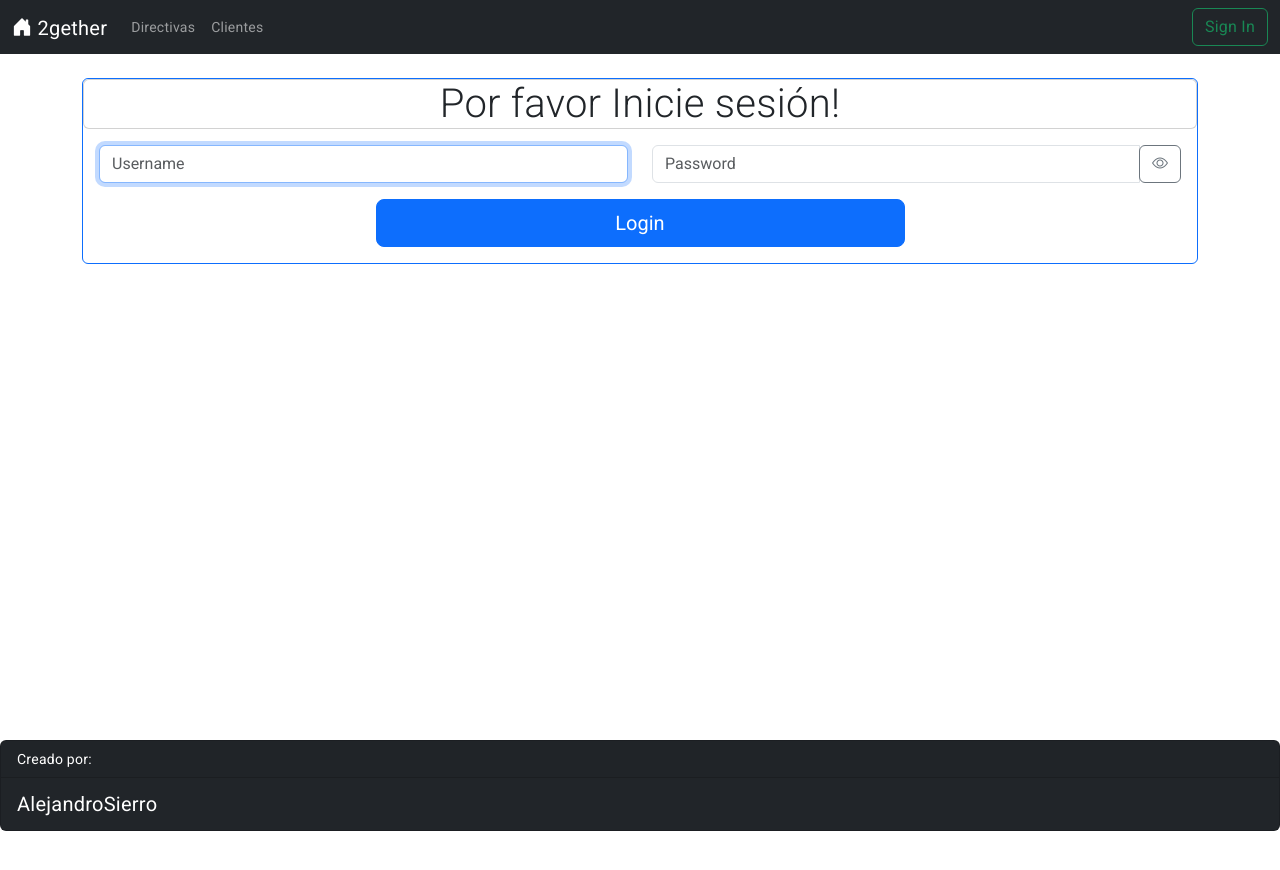
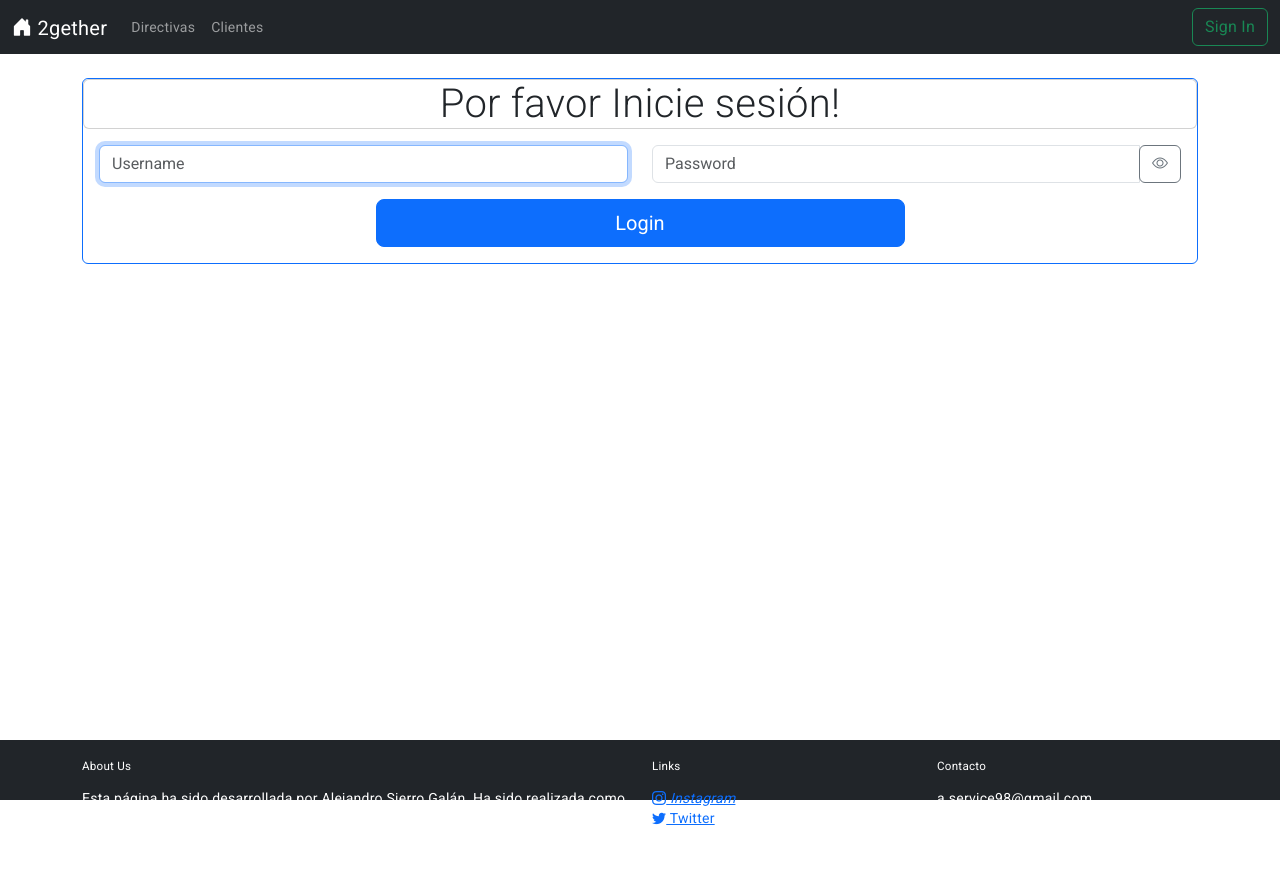
Before and after one commit to Sierro98/clientManager-Frontend, an Angular app: page /login in a window 1280 px wide. Shown: the top 870 px of the page. Before the commit the page ends 831 px from the top, so only its background shows below. Built offline with nearby package versions, Linux system fonts and the light colour scheme.

Commit message:
mid sec 17

```diff
--- a/src/app/app.component.html
+++ b/src/app/app.component.html
@@ -1,5 +1,5 @@
 <app-header></app-header>
-<div class="container my-3 pb-4">
+<div class="container my-3">
   <router-outlet></router-outlet>
 </div>
 <app-footer></app-footer>
--- a/src/app/app.module.ts
+++ b/src/app/app.module.ts
@@ -21,6 +21,7 @@ import { AuthGuard } from './views/usuarios/guards/auth.guard';
 import { RoleGuard } from './views/usuarios/guards/role.guard';
 import { TokenInterceptor } from './views/usuarios/interceptors/token.interceptor';
 import { AuthInterceptor } from './views/usuarios/interceptors/auth.interceptor';
+import { DetalleComponent } from './views/facturas/detalle.component';
 
 registerLocaleData(localeES, 'es');
 
@@ -55,6 +56,7 @@ const routes: Routes = [
     PaginatorComponent,
     PerfilComponent,
     LoginComponent,
+    DetalleComponent,
   ],
   imports: [
     BrowserModule,
--- a/src/app/views/clientes/cliente.ts
+++ b/src/app/views/clientes/cliente.ts
@@ -1,3 +1,5 @@
+
+import { Factura } from '../facturas/models/factura';
 import { Region } from './region';
 
 export class Cliente {
@@ -8,4 +10,5 @@ export class Cliente {
   email: string;
   profilePicture: string;
   region: Region;
+  listaFactura: Factura[] = [];
 }
--- a/src/app/views/clientes/perfil/perfil.component.html
+++ b/src/app/views/clientes/perfil/perfil.component.html
@@ -30,7 +30,10 @@
                   </li>
                   <li class="list-group-item">{{ cliente?.region.nombre }}</li>
                 </ul>
-                <div class="input-group mb-3" *ngIf="authService.hasRole('ROLE_ADMIN')">
+                <div
+                  class="input-group mb-3"
+                  *ngIf="authService.hasRole('ROLE_ADMIN')"
+                >
                   <input
                     (change)="seleccionarFoto($event)"
                     type="file"
@@ -78,6 +81,34 @@
                 />
               </div>
             </div>
+            <div *ngIf="cliente?.listaFactura.length == 0" class="row">
+              <div class="alert alert-info my-4">
+                {{ cliente?.nombre }} no tiene facturas asociadas.
+              </div>
+            </div>
+            <div
+              *ngIf="cliente?.listaFactura.length > 0"
+              class="row table-responsive"
+            >
+              <table class="table table-bordered table-striped my-4">
+                <thead>
+                  <tr>
+                    <th>id</th>
+                    <th>descripcion</th>
+                    <th>fecha</th>
+                    <th>total</th>
+                  </tr>
+                </thead>
+                <tbody>
+                  <tr *ngFor="let factura of cliente.listaFactura">
+                    <td>{{ factura.id }}</td>
+                    <td>{{ factura.descripcion }}</td>
+                    <td>{{ factura.createAt }}</td>
+                    <td>{{ factura.importeTotal.toFixed(2) }}</td>
+                  </tr>
+                </tbody>
+              </table>
+            </div>
           </div>
         </div>
         <div class="modal-footer">
--- a/src/app/views/clientes/perfil/perfil.component.ts
+++ b/src/app/views/clientes/perfil/perfil.component.ts
@@ -22,7 +22,10 @@ export class PerfilComponent implements OnInit {
     public modalService: ModalService,
     public authService: AuthService
   ) {}
-  ngOnInit() {}
+  ngOnInit() {
+    console.log(this.cliente);
+
+  }
 
   seleccionarFoto(event) {
     this.fotoSeleccionada = event.target.files[0];
--- /dev/null
+++ b/src/app/views/facturas/detalle.component.html
@@ -0,0 +1 @@
+<p>detalle works!</p>
--- /dev/null
+++ b/src/app/views/facturas/models/factura.ts
@@ -0,0 +1,12 @@
+import { Cliente } from '../../clientes/cliente';
+import { ItemFactura } from './item-factura';
+
+export class Factura {
+  id: number;
+  descripcion: string;
+  observacion: string;
+  items: ItemFactura[] = [];
+  cliente: Cliente;
+  importeTotal: number;
+  createAt: string;
+}
--- /dev/null
+++ b/src/app/views/facturas/models/producto.ts
@@ -0,0 +1,5 @@
+export class Producto {
+  id: number;
+  nombre: string;
+  precio: number;
+}
--- a/src/app/views/footer/footer.component.html
+++ b/src/app/views/footer/footer.component.html
@@ -1,10 +1,27 @@
-<footer class="footer">
-  <div class="card text-bg-dark bg-dark">
-    <div class="card-header">Creado por:</div>
-    <div class="card-body">
-      <blockquote class="blockquote mb-0">
-        <p>{{ author.name + "" + author.surname }}</p>
-      </blockquote>
+<footer class="footer bg-dark text-white">
+  <div class="container">
+    <div class="row">
+      <div class="col-md-6 mt-3">
+        <h5>About Us</h5>
+        <p>Esta página ha sido desarrollada por Alejandro Sierro Galán. Ha sido realizada como práctica de Angular y Spring.</p>
+      </div>
+      <div class="col-md-3 mt-3">
+        <h5>Links</h5>
+        <ul class="list-unstyled">
+          <li><a href="#"><i class="bi bi-instagram"> Instagram</i></a></li>
+          <li><a href="#"><i class="bi bi-twitter"></i> Twitter</a></li>
+        </ul>
+      </div>
+      <div class="col-md-3 mt-3">
+        <h5>Contacto</h5>
+        <ul class="list-unstyled">
+          <li><i class="fas fa-envelope"></i> a.service98@gmail.com</li>
+        </ul>
+      </div>
+    </div>
+    <hr>
+    <div class="text-center">
+      <p>&copy; 2023 Sierro. All rights reserved.</p>
     </div>
   </div>
 </footer>
```
Also changed, not shown: src/app/views/facturas/detalle.component.ts (added, +10 -0 lines), src/app/views/facturas/models/item-factura.ts (added, +7 -0 lines), src/app/views/facturas/detalle.component.scss (added), 1 other file (tests, documents, lock files or other folders).
